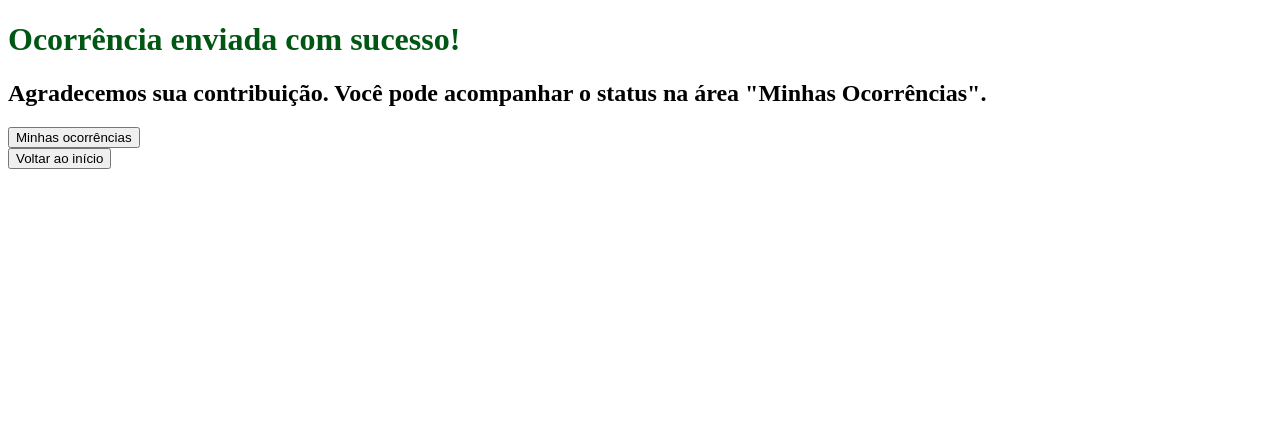
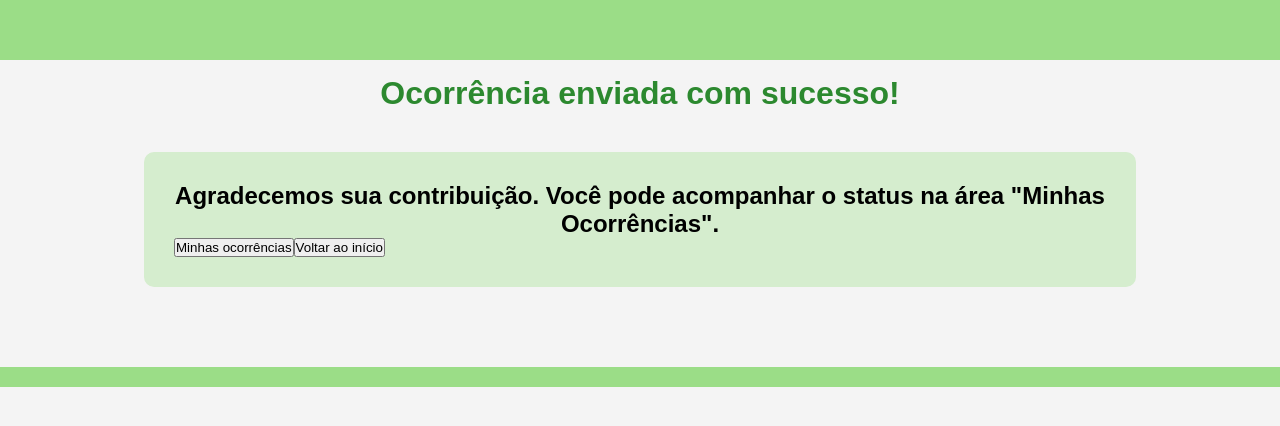
Before and after one commit to GustavoNeves885/IFeedback---Projeto, a plain HTML site: page Reclamacao.html in a window 1280 px wide. Drawn offline with Linux system fonts and the light colour scheme.

Commit message:
styleocorrenciasucesso.css

```diff
--- a/style.css
+++ b/style.css
@@ -2,3 +2,74 @@
 h1 {
   color: #005713;
 }
+
+
+/* Isto é um comentário em CSS */
+* {
+    margin: 0;
+    padding: 0;
+    box-sizing: border-box;
+}
+
+body {
+    font-family: Arial;
+    background-color:#f4f4f4;
+
+}
+
+.barra {
+    background-color: #9BDD87;
+    height: 60px;
+    width: 100%;
+}
+
+.barra-baixo{
+    background-color: #9BDD87;
+    height: 20px;
+    width: 100%;
+}
+
+main {
+    text-align: center;
+    padding: 20px 20px 40px 20px;
+}
+
+main h1 {
+    margin-top: -5px;
+    margin-bottom: 30px;
+    color:#2C892F;
+    font-family: Arial;
+
+}
+
+.botoes button {
+    display: block;
+    width: 200px;
+    margin: 10px auto;
+    padding: 12px;
+    border: none;
+    background-color: #1C7801;
+    color: white;
+    font-size: 16px;
+    border-radius: 5px;
+    cursor: pointer;
+    transition: 0.2s;
+    display: flexbox;
+}
+
+.botoes button:hover {
+    background-color: #123b18;
+}
+
+.caixa-verde{
+    background-color: #D5EDCE ;
+    width: 80%;
+    margin: 40px auto;
+    padding: 30px;
+    border-radius: 10px;
+    text-align: center;
+}
+.botãoMinhasOcorrencias{
+    display: flex;
+
+}
```
